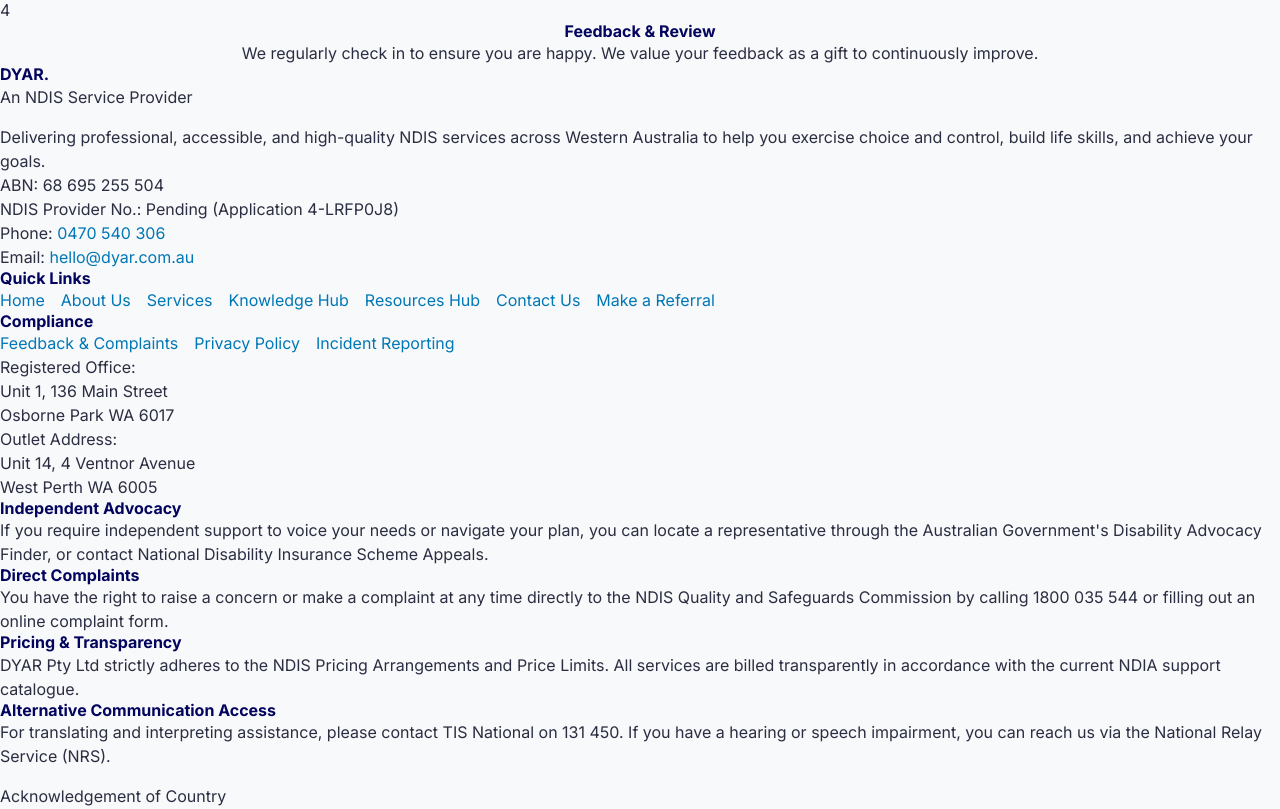
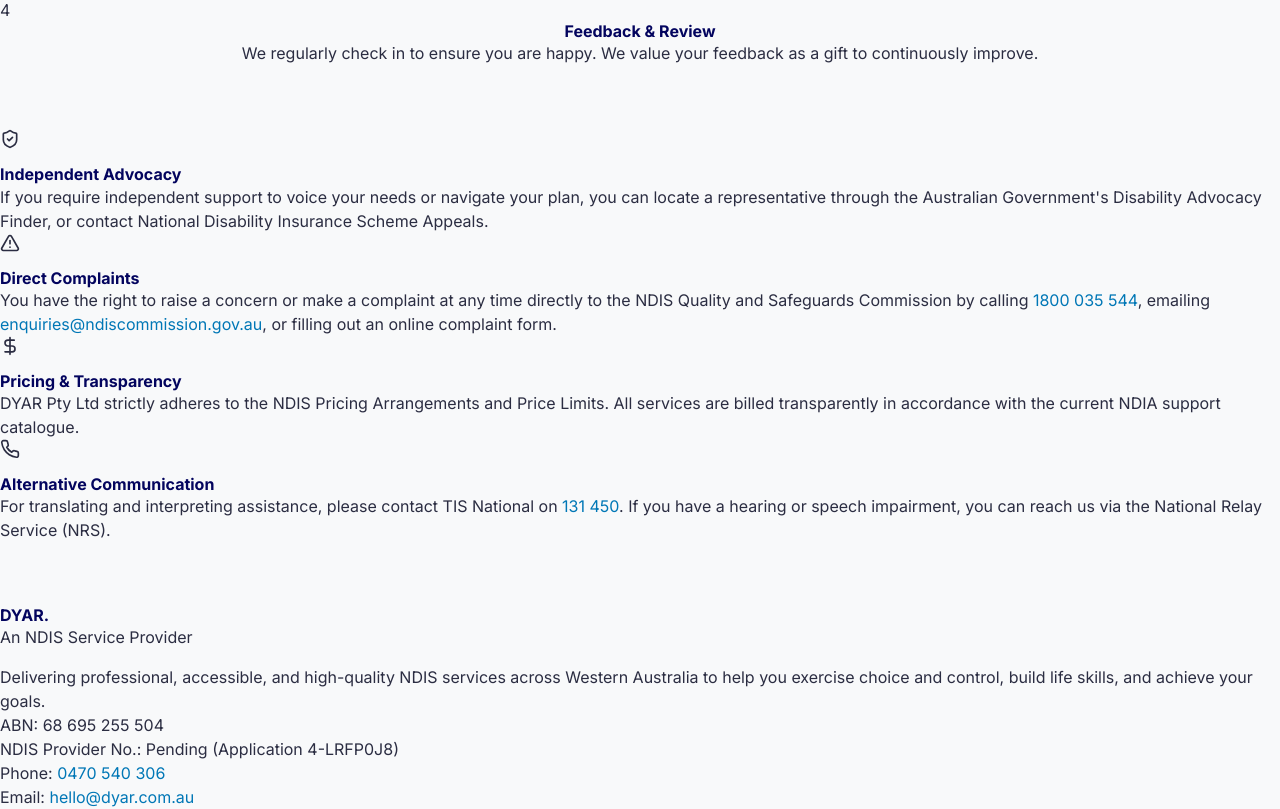
Before and after one commit to dyaritproject/dyartemproject, a React (Vite) app in the folder frontend/: page / in a window 1280 px wide. Shown: the part 1540-2349 px from the top of the page. Built offline with nearby package versions, Linux system fonts and the light colour scheme; the HTML template or start-up script is replaced by a standard one.

Commit message:
refactor: Move compliance statements from Footer to Home page

```diff
--- a/frontend/src/components/Footer.tsx
+++ b/frontend/src/components/Footer.tsx
@@ -52,33 +52,6 @@
           </div>
         </div>
 
-        {/* Participant Rights & Compliance Statements */}
-        <div className="border-t border-white/10 py-8">
-          <div className="grid grid-cols-1 md:grid-cols-2 gap-8 text-gray-400 text-xs leading-relaxed mb-4">
-
-            <div>
-              <h5 className="font-bold text-gray-300 text-sm mb-2">Independent Advocacy</h5>
-              <p>If you require independent support to voice your needs or navigate your plan, you can locate a representative through the Australian Government's Disability Advocacy Finder, or contact National Disability Insurance Scheme Appeals.</p>
-            </div>
-
-            <div>
-              <h5 className="font-bold text-gray-300 text-sm mb-2">Direct Complaints</h5>
-              <p>You have the right to raise a concern or make a complaint at any time directly to the NDIS Quality and Safeguards Commission by calling 1800 035 544 or filling out an online complaint form.</p>
-            </div>
-
-            <div>
-              <h5 className="font-bold text-gray-300 text-sm mb-2">Pricing &amp; Transparency</h5>
-              <p>DYAR Pty Ltd strictly adheres to the NDIS Pricing Arrangements and Price Limits. All services are billed transparently in accordance with the current NDIA support catalogue.</p>
-            </div>
-
-            <div>
-              <h5 className="font-bold text-gray-300 text-sm mb-2">Alternative Communication Access</h5>
-              <p>For translating and interpreting assistance, please contact TIS National on 131 450. If you have a hearing or speech impairment, you can reach us via the National Relay Service (NRS).</p>
-            </div>
-
-          </div>
-        </div>
-
         {/* Acknowledgement of Country */}
         <div className="border-t border-white/10 py-8">
           <div className="bg-white/5 rounded-2xl px-6 py-5 mb-6">
--- a/frontend/src/pages/Home.tsx
+++ b/frontend/src/pages/Home.tsx
@@ -303,6 +303,47 @@
         </div>
       </section>
 
+      {/* Compliance & Participant Rights Statements */}
+      <section className="py-16 bg-slate-50 border-t border-gray-100">
+        <div className="max-w-7xl mx-auto px-4 sm:px-6 lg:px-8">
+          <div className="grid grid-cols-1 md:grid-cols-2 lg:grid-cols-4 gap-6">
+
+            <div className="bg-white p-6 rounded-2xl border border-gray-200 shadow-sm hover:shadow-md transition-shadow">
+              <div className="w-10 h-10 rounded-full bg-blue-50 flex items-center justify-center mb-4">
+                <ShieldCheck size={20} className="text-blue-600" />
+              </div>
+              <h5 className="font-bold text-gray-900 text-base mb-2">Independent Advocacy</h5>
+              <p className="text-sm text-gray-600 leading-relaxed">If you require independent support to voice your needs or navigate your plan, you can locate a representative through the Australian Government's Disability Advocacy Finder, or contact National Disability Insurance Scheme Appeals.</p>
+            </div>
+
+            <div className="bg-white p-6 rounded-2xl border border-gray-200 shadow-sm hover:shadow-md transition-shadow">
+              <div className="w-10 h-10 rounded-full bg-rose-50 flex items-center justify-center mb-4">
+                <AlertTriangle size={20} className="text-rose-600" />
+              </div>
+              <h5 className="font-bold text-gray-900 text-base mb-2">Direct Complaints</h5>
+              <p className="text-sm text-gray-600 leading-relaxed">You have the right to raise a concern or make a complaint at any time directly to the NDIS Quality and Safeguards Commission by calling <a href="tel:1800035544" className="font-semibold text-[#6A0DAD] hover:underline">1800 035 544</a>, emailing <a href="mailto:enquiries@ndiscommission.gov.au" className="font-semibold text-[#6A0DAD] hover:underline">enquiries@ndiscommission.gov.au</a>, or filling out an online complaint form.</p>
+            </div>
+
+            <div className="bg-white p-6 rounded-2xl border border-gray-200 shadow-sm hover:shadow-md transition-shadow">
+              <div className="w-10 h-10 rounded-full bg-emerald-50 flex items-center justify-center mb-4">
+                <DollarSign size={20} className="text-emerald-600" />
+              </div>
+              <h5 className="font-bold text-gray-900 text-base mb-2">Pricing &amp; Transparency</h5>
+              <p className="text-sm text-gray-600 leading-relaxed">DYAR Pty Ltd strictly adheres to the NDIS Pricing Arrangements and Price Limits. All services are billed transparently in accordance with the current NDIA support catalogue.</p>
+            </div>
+
+            <div className="bg-white p-6 rounded-2xl border border-gray-200 shadow-sm hover:shadow-md transition-shadow">
+              <div className="w-10 h-10 rounded-full bg-purple-50 flex items-center justify-center mb-4">
+                <Phone size={20} className="text-purple-600" />
+              </div>
+              <h5 className="font-bold text-gray-900 text-base mb-2">Alternative Communication</h5>
+              <p className="text-sm text-gray-600 leading-relaxed">For translating and interpreting assistance, please contact TIS National on <a href="tel:131450" className="font-semibold text-[#6A0DAD] hover:underline">131 450</a>. If you have a hearing or speech impairment, you can reach us via the National Relay Service (NRS).</p>
+            </div>
+
+          </div>
+        </div>
+      </section>
+
       {/* Service Modal Overlay */}
       {selectedServiceId && (
         <div className="fixed inset-0 z-50 flex items-center justify-center p-4 sm:p-6 bg-black/40 backdrop-blur-sm" dir={currentDir}>
```
